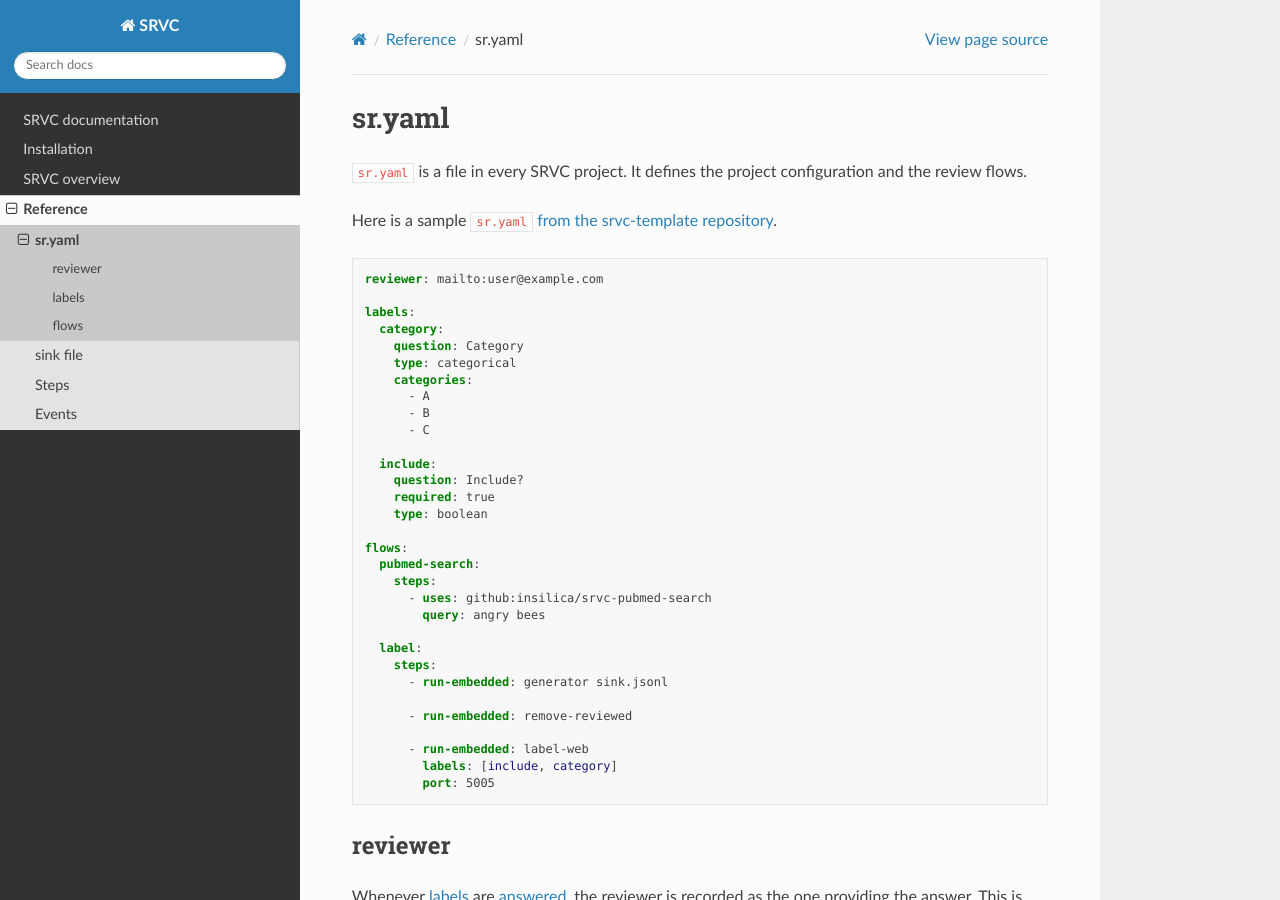
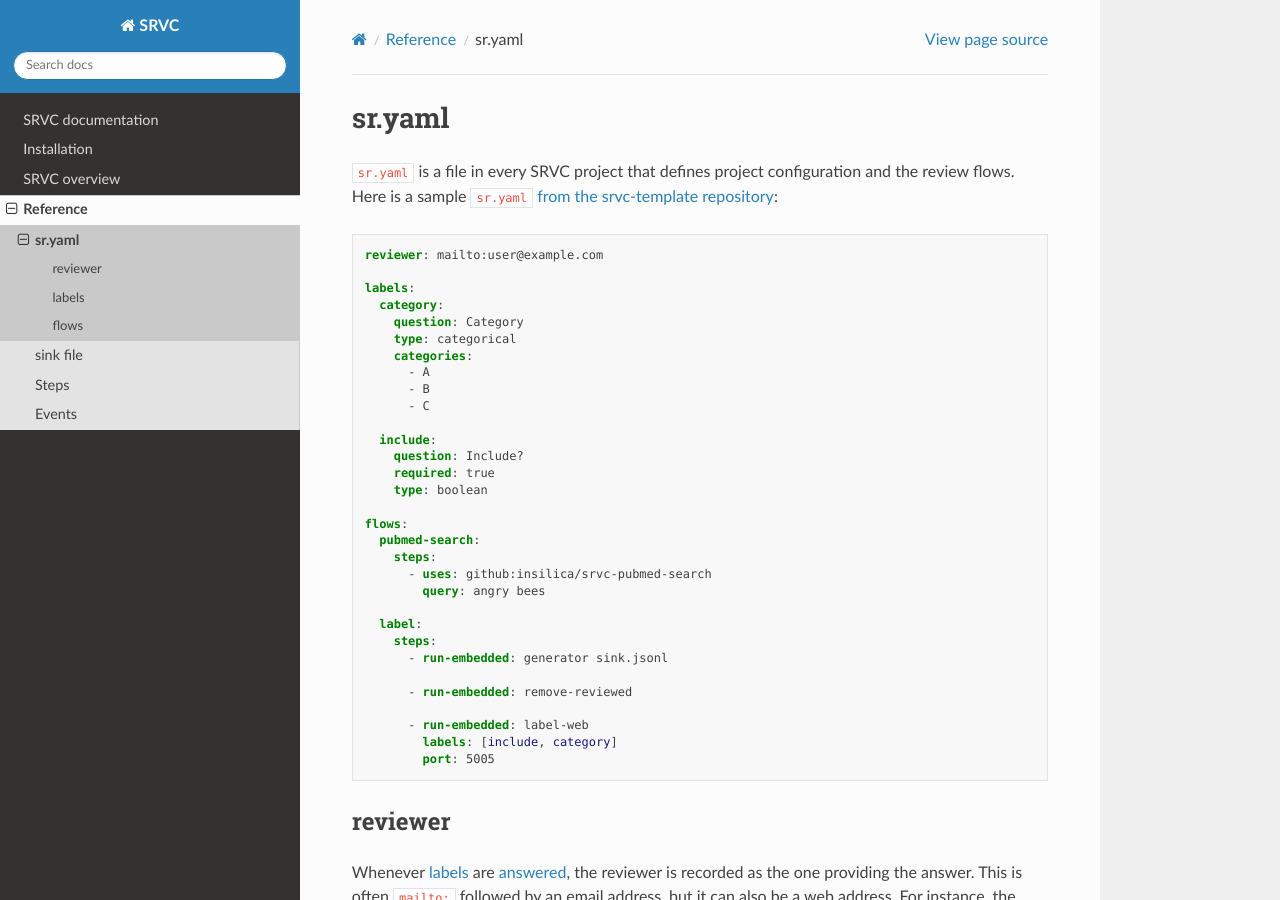
Before and after one commit to insilica/rs-srvc, a Sphinx documentation site: the page built from docs/ref/sr.yaml.rst, in a window 1280 px wide and 900 px high. Built offline with Sphinx 7.4.7 and the Read the Docs theme 2.0.0, drawn with Linux system fonts in a browser that asks for light colours.

Commit message:
testing a minor update with a github commit

```diff
--- a/docs/ref/sr.yaml.rst
+++ b/docs/ref/sr.yaml.rst
@@ -2,10 +2,7 @@
 sr.yaml
 =======
 
-``sr.yaml`` is a file in every SRVC project.
-It defines the project configuration and the review flows.
-
-Here is a sample ``sr.yaml`` `from the srvc-template repository <https://github.com/insilica/srvc-template/blob/main/sr.yaml>`_.
+``sr.yaml`` is a file in every SRVC project that defines project configuration and the review flows. Here is a sample ``sr.yaml`` `from the srvc-template repository <https://github.com/insilica/srvc-template/blob/main/sr.yaml>`_:
 
 .. code-block:: yaml
 
```
